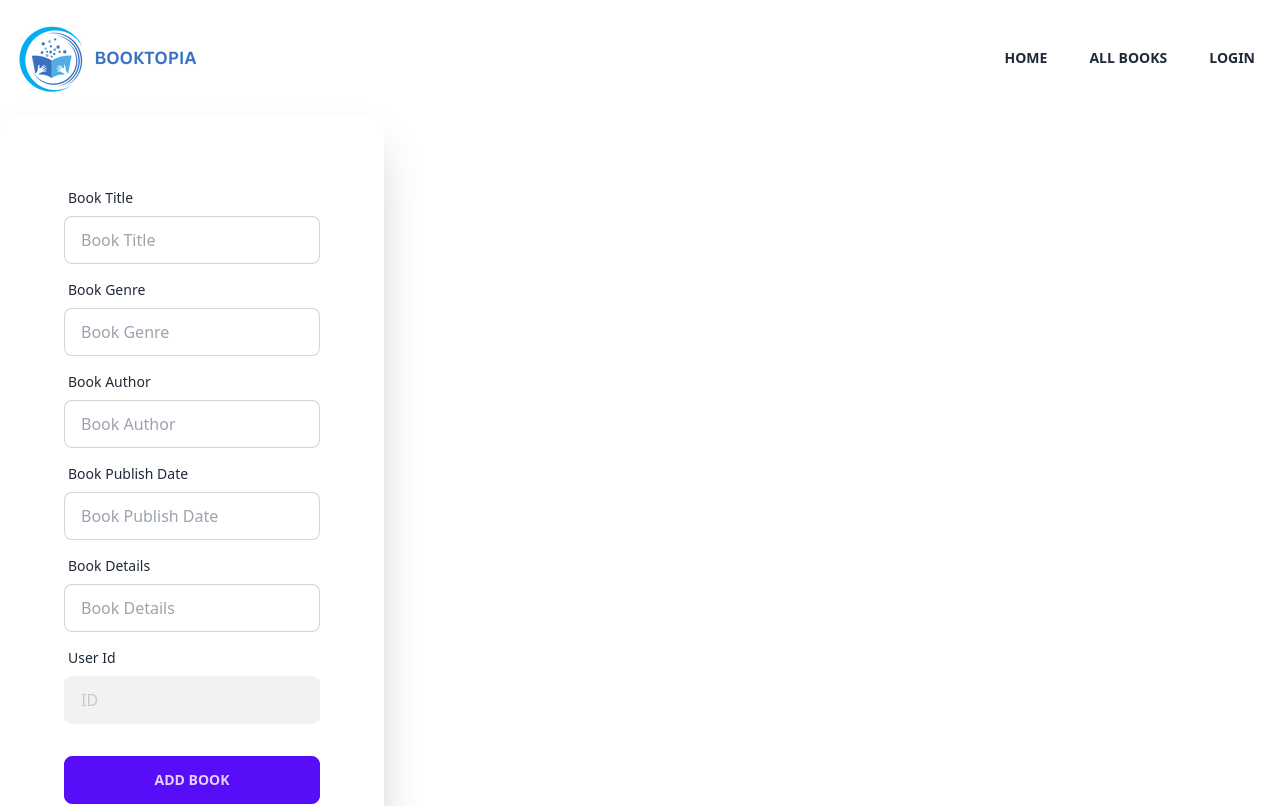
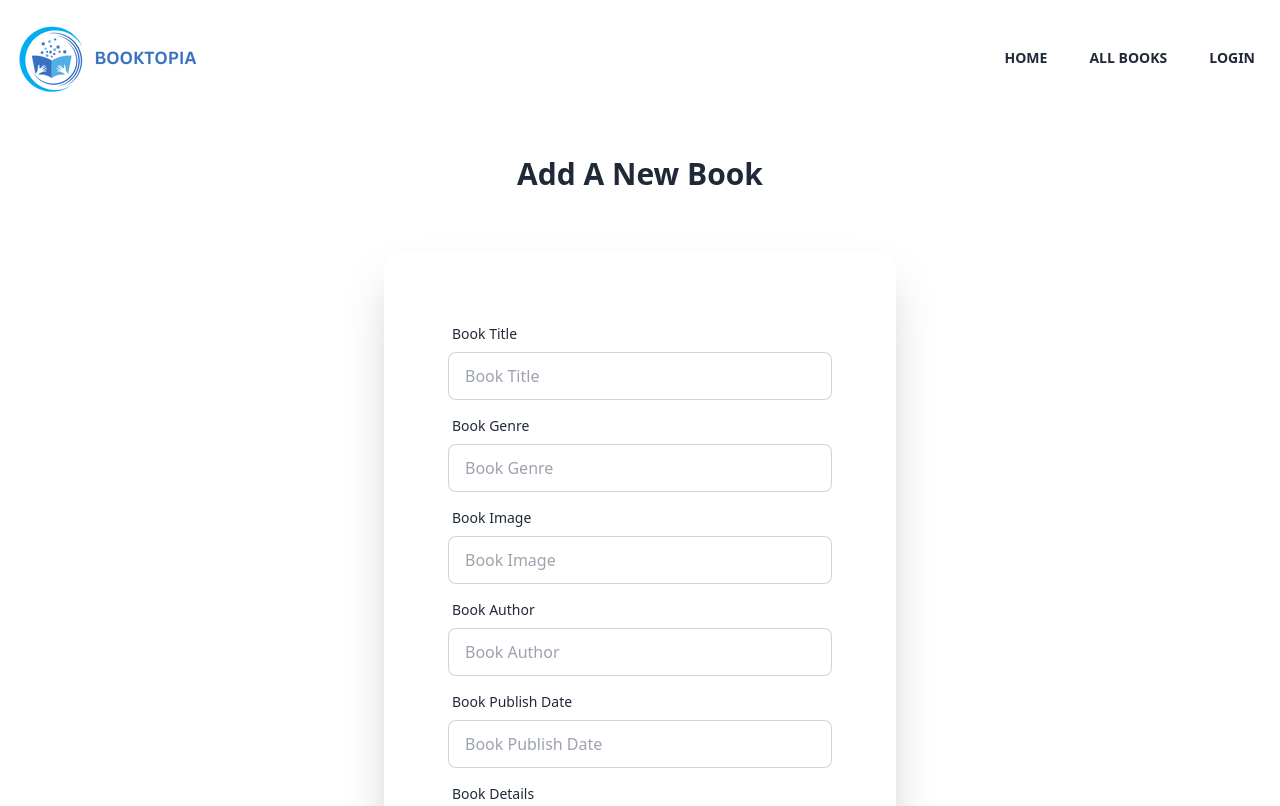
Before and after one commit to sajjad-mugdho/booktopia-client, a React (Vite) app: page /add-books in a window 1280 px wide. Shown: the top 806 px of the page. Built offline with nearby package versions, Linux system fonts and the light colour scheme.

Commit message:
[Fix] user _id not showing on book form

```diff
--- a/src/components/AddBookForm.tsx
+++ b/src/components/AddBookForm.tsx
@@ -5,7 +5,7 @@ const AddBookForm = () => {
     console.log("test");
   };
   return (
-    <div className="card flex-shrink-0  max-w-sm shadow-2xl ">
+    <div className="card flex-shrink-0  w-[32rem] my-10 shadow-2xl ">
       <form onSubmit={handleAddBook} className="card-body">
         <div className="form-control">
           <label className="label">
@@ -26,6 +26,17 @@ const AddBookForm = () => {
             type="text"
             name="book-genre"
             placeholder="Book Genre"
+            className="input input-bordered"
+          />
+        </div>
+        <div className="form-control">
+          <label className="label">
+            <span className="label-text">Book Image</span>
+          </label>
+          <input
+            type="text"
+            name="book-image"
+            placeholder="Book Image"
             className="input input-bordered"
           />
         </div>
--- a/src/components/LoginForm.tsx
+++ b/src/components/LoginForm.tsx
@@ -6,7 +6,7 @@ import { setUser } from "../redux/features/users/userSlice";
 import { useNavigate } from "react-router-dom";
 
 const LoginForm = () => {
-  const [loginUser, { isError, isLoading, isSuccess }] = useLoginMutation();
+  const [loginUser, { isLoading, isSuccess }] = useLoginMutation();
   const navigate = useNavigate();
 
   const dispatch = useDispatch();
@@ -23,18 +23,19 @@ const LoginForm = () => {
       data: { email: email, password: password },
     };
     const response = await loginUser(options);
-
+    if (isLoading) {
+      return <p>Loading....</p>;
+    }
     const user = response.data.data;
     console.log(user);
 
     if (user) {
       dispatch(setUser(user));
     }
-    if (isSuccess) {
-      toast("Here is your toast.");
-      form.reset();
-      navigate("/");
-    }
+
+    form.reset();
+
+    navigate("/");
   };
   return (
     <div className="card flex-shrink-0  max-w-sm shadow-2xl ">
--- a/src/components/SignUpForm.tsx
+++ b/src/components/SignUpForm.tsx
@@ -5,7 +5,7 @@ import { useNavigate } from "react-router-dom";
 import { toast } from "react-hot-toast/headless";
 /* eslint-disable @typescript-eslint/no-explicit-any */
 const SignUpForm = () => {
-  const [signup, { isError, isLoading, isSuccess }] = useSignupMutation();
+  const [signup, { isLoading, isSuccess }] = useSignupMutation();
   const navigate = useNavigate();
 
   const dispatch = useDispatch();
@@ -35,6 +35,7 @@ const SignUpForm = () => {
       form.reset();
       navigate("/");
     }
+
     console.log(user);
   };
   return (
--- a/src/layouts/Navbar.tsx
+++ b/src/layouts/Navbar.tsx
@@ -1,4 +1,4 @@
-import { Link } from "react-router-dom";
+import { Link, useNavigate } from "react-router-dom";
 import logo from "../assets/images/booktopia.png";
 
 import { useDispatch } from "react-redux";
@@ -6,12 +6,14 @@ import { clearUser } from "../redux/features/users/userSlice";
 
 const Navbar = () => {
   const dispatch = useDispatch();
+  const navigate = useNavigate();
   const storedUserData = localStorage.getItem("user");
   const user = storedUserData ? JSON.parse(storedUserData) : null;
   console.log(user);
 
   const handleLogout = () => {
     dispatch(clearUser());
+    navigate("/login");
   };
   return (
     <div className="navbar bg-base-100">
--- a/src/pages/AddBook.tsx
+++ b/src/pages/AddBook.tsx
@@ -3,7 +3,10 @@ import AddBookForm from "../components/AddBookForm";
 
 const AddBook = () => {
   return (
-    <div>
+    <div className="flex flex-col justify-center items-center my-5 ">
+      <div>
+        <h1 className=" text-3xl font-bold my-5">Add A New Book</h1>
+      </div>
       <AddBookForm></AddBookForm>
     </div>
   );
```
